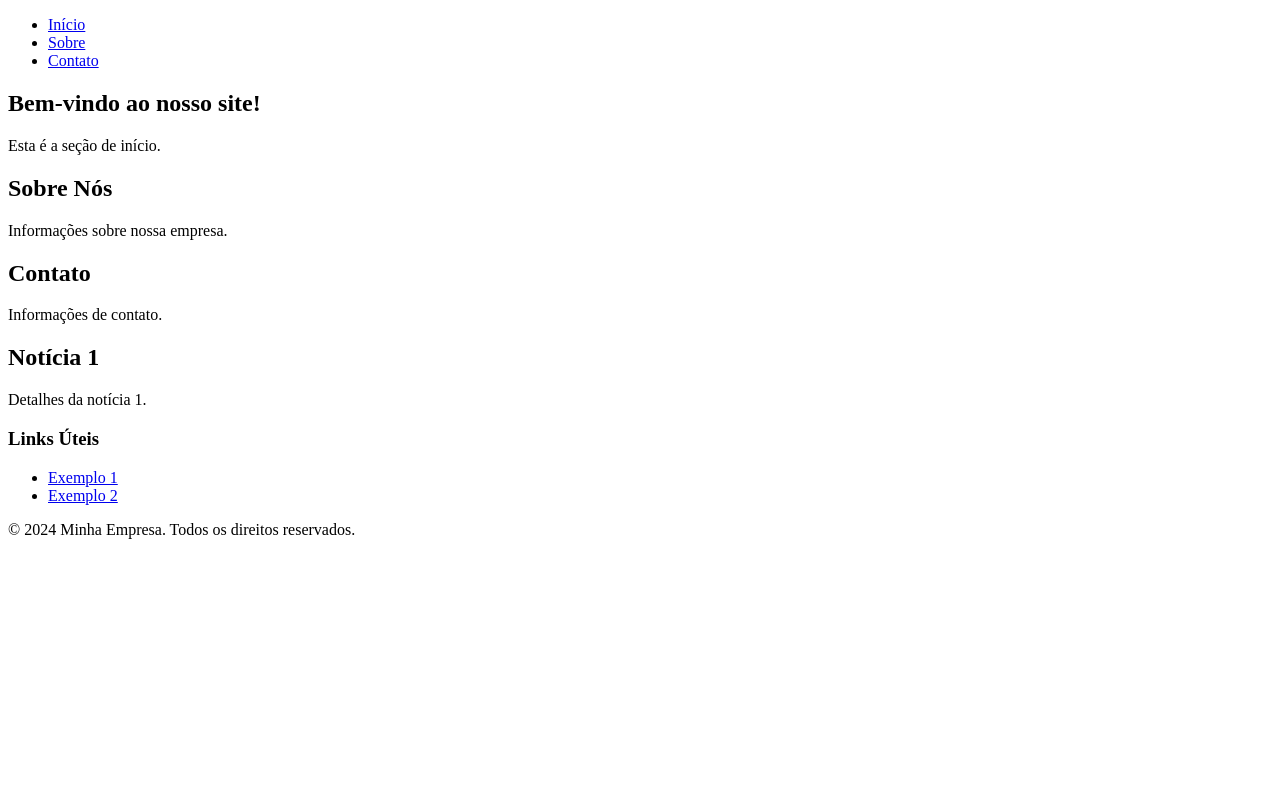
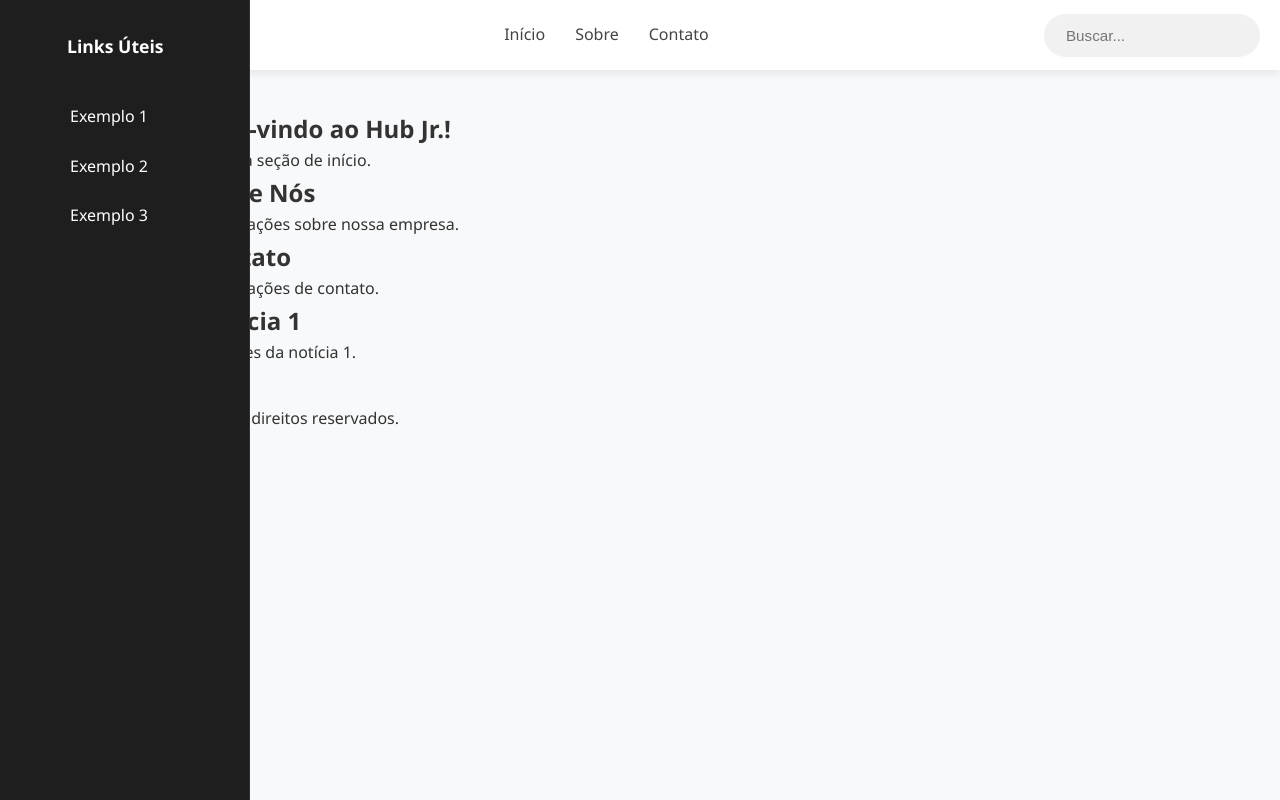
Before and after one commit to FilipeHSAraujo/startupmilionaria, a plain HTML site: page index.html in a window 1280 px wide. Drawn offline with Linux system fonts and the light colour scheme.

Commit message:
Update 1.0.1

```diff
--- a/index.html
+++ b/index.html
@@ -3,19 +3,60 @@
 <head>
     <meta charset="UTF-8">
     <meta name="viewport" content="width=device-width, initial-scale=1.0">
-    <title>Document</title>
+    <title>Hub Jr.</title>
+    <link rel="stylesheet" href="style.css">
+    <link rel="shortcut icon" href="favicon.ico" />
 </head>
 <body>
+
+<header>
+    <nav class="navbar">
+      <div class="nav-brand">
+        <a href="#">Hub Jr.</a>
+      </div>
+
+      <ul class="nav-menu">
+        <li><a href="#home">Início</a></li>
+        <li><a href="#sobre">Sobre</a></li>
+        <li><a href="#contato">Contato</a></li>
+      </ul>
+
+      <form class="nav-search" role="search">
+        <input type="search" placeholder="Buscar..." aria-label="Buscar no site" />
+        <button type="submit">
+          <i class="fas fa-search"></i>
+        </button>
+      </form>
+
+      <!-- Botão mobile -->
+      <div class="hamburger">
+        <span></span>
+        <span></span>
+        <span></span>
+      </div>
+    </nav>
+  </header>
+
+
+<aside class="menu_lateral">
+    <h3><i class="fas fa-link"></i> <span>Links Úteis</span></h3>
     <nav>
-        <ul>
-            <li><a href="#home">Início</a></li>
-            <li><a href="#sobre">Sobre</a></li>
-            <li><a href="#contato">Contato</a></li>
-        </ul>
+      <a href="https://www.example.com">
+        <i class="fas fa-globe"></i> <span>Exemplo 1</span>
+      </a>
+      <a href="https://www.example.org">
+        <i class="fas fa-cog"></i> <span>Exemplo 2</span>
+      </a>
+      <a href="https://www.example.net">
+        <i class="fas fa-star"></i> <span>Exemplo 3</span>
+      </a>
     </nav>
+  </aside>
+
+  <main>
 
     <section id="home">
-        <h1>Bem-vindo ao nosso site!</h1>
+        <h1>Bem-vindo ao Hub Jr.!</h1>
         <p>Esta é a seção de início.</p>
     </section>
     <section id="sobre">
@@ -35,16 +76,13 @@
         </article>
     </section>
 
-    <aside>
-        <h3>Links Úteis</h3>
-        <ul>
-            <li><a href="https://www.example.com">Exemplo 1</a></li>
-            <li><a href="https://www.example.org">Exemplo 2</a></li>
-        </ul>
-    </aside>
+</main>
+
+
+
 
     <footer>
-        <p>&copy; 2024 Minha Empresa. Todos os direitos reservados.</p>
+        <p>&copy; 2024 Hub Jr. Todos os direitos reservados.</p>
     </footer>
 </body>
 </html>
--- /dev/null
+++ b/style.css
@@ -0,0 +1,322 @@
+* {
+  margin: 0;
+  padding: 0;
+  box-sizing: border-box;
+}
+
+body {
+  font-family: Arial, sans-serif;
+  background-color: #f4f4f4;
+  color: #333;
+  min-height: 100vh;
+  padding-left: 70px; /* Espaço para o menu colapsado */
+  transition: padding-left 0.3s ease;
+}
+
+.menu_lateral {
+  position: fixed;
+  top: 0;
+  left: 0;
+  height: 100%;
+  width: 70px; /* Largura colapsada */
+  background-color: #1E1E1F;
+  padding: 20px 0;
+  transition: width 0.3s ease;
+  overflow: hidden;
+  z-index: 1000;
+  border-right: 1px solid #333;
+}
+
+.menu_lateral:hover {
+  width: 250px; /* Largura expandida */
+}
+
+.menu_lateral h3,
+.menu_lateral a {
+  color: #fff;
+  text-decoration: none;
+  display: flex;
+  align-items: center;
+  padding: 12px 15px;
+  white-space: nowrap;
+  transition: background 0.2s;
+}
+
+.menu_lateral h3 {
+  font-size: 1.1rem;
+  margin-bottom: 20px;
+  padding-left: 12px;
+}
+
+.menu_lateral a:hover {
+  background-color: #2a2a2b;
+}
+
+.menu_lateral i {
+  font-size: 1.3rem;
+  width: 40px;
+  text-align: center;
+  flex-shrink: 0;
+}
+
+.menu_lateral span {
+  margin-left: 15px;
+  opacity: 0;
+  transition: opacity 0.1s ease;
+}
+
+.menu_lateral:hover span {
+  opacity: 1;
+}
+
+/* Responsividade para mobile */
+@media (max-width: 768px) {
+  .menu_lateral {
+    width: 60px;
+  }
+  .menu_lateral:hover {
+    width: 200px;
+  }
+  body {
+    padding-left: 60px;
+  }
+}
+
+/* Main ajusta com o menu */
+main {
+  padding: 30px;
+  max-width: 1000px;
+}
+
+* {
+  margin: 0;
+  padding: 0;
+  box-sizing: border-box;
+}
+
+body {
+  font-family: 'Segoe UI', Tahoma, Geneva, Verdana, sans-serif;
+  background-color: #f8f9fa;
+  color: #333;
+  line-height: 1.6;
+}
+
+header {
+  background-color: #ffffff;
+  box-shadow: 0 2px 10px rgba(0, 0, 0, 0.1);
+  position: sticky;
+  top: 0;
+  z-index: 1000;
+}
+
+.navbar {
+  display: flex;
+  justify-content: space-between;
+  align-items: center;
+  padding: 0 20px;
+  max-width: 1400px;
+  margin: 0 auto;
+  height: 70px;
+}
+
+.nav-brand a {
+  font-size: 1.5rem;
+  font-weight: bold;
+  color: #1E1E1F;
+  text-decoration: none;
+}
+
+.nav-menu {
+  display: flex;
+  list-style: none;
+  gap: 30px;
+}
+
+.nav-menu a {
+  text-decoration: none;
+  color: #444;
+  font-weight: 500;
+  transition: color 0.3s ease;
+  position: relative;
+}
+
+.nav-menu a:hover {
+  color: #007bff;
+}
+
+.nav-menu a::after {
+  content: '';
+  position: absolute;
+  width: 0;
+  height: 2px;
+  bottom: -8px;
+  left: 0;
+  background-color: #007bff;
+  transition: width 0.3s ease;
+}
+
+.nav-menu a:hover::after {
+  width: 100%;
+}
+
+/* Barra de pesquisa */
+.nav-search {
+  display: flex;
+  align-items: center;
+  background-color: #f1f1f1;
+  border-radius: 25px;
+  padding: 5px 10px;
+  transition: all 0.3s ease;
+}
+
+.nav-search input {
+  border: none;
+  background: transparent;
+  outline: none;
+  padding: 8px 12px;
+  width: 180px;
+  font-size: 0.95rem;
+}
+
+.nav-search button {
+  background: transparent;
+  border: none;
+  color: #666;
+  cursor: pointer;
+  padding: 8px;
+  font-size: 1rem;
+  transition: color 0.3s;
+}
+
+.nav-search button:hover {
+  color: #007bff;
+}
+
+.nav-search:hover {
+  background-color: #e9ecef;
+  box-shadow: 0 0 0 1px #007bff;
+}
+
+/* Hamburger (mobile) */
+.hamburger {
+  display: none;
+  flex-direction: column;
+  cursor: pointer;
+  gap: 5px;
+}
+
+.hamburger span {
+  width: 25px;
+  height: 3px;
+  background-color: #333;
+  transition: all 0.3s ease;
+}
+
+.hamburger.active span:nth-child(1) {
+  transform: rotate(45deg) translate(5px, 5px);
+}
+
+.hamburger.active span:nth-child(2) {
+  opacity: 0;
+}
+
+.hamburger.active span:nth-child(3) {
+  transform: rotate(-45deg) translate(7px, -6px);
+}
+
+/* Responsividade */
+@media (max-width: 992px) {
+  .nav-search input {
+    width: 140px;
+  }
+}
+
+@media (max-width: 768px) {
+  .hamburger {
+    display: flex;
+  }
+
+  .nav-menu,
+  .nav-search {
+    position: absolute;
+    top: 70px;
+    left: 0;
+    width: 100%;
+    background-color: white;
+    flex-direction: column;
+    padding: 20px;
+    box-shadow: 0 5px 10px rgba(0,0,0,0.1);
+    transform: translateY(-150%);
+    opacity: 0;
+    visibility: hidden;
+    transition: all 0.4s ease;
+  }
+
+  .nav-menu.active,
+  .nav-search.active {
+    transform: translateY(0);
+    opacity: 1;
+    visibility: visible;
+  }
+
+  .nav-menu {
+    order: 1;
+    gap: 15px;
+    padding-bottom: 10px;
+  }
+
+  .nav-menu li {
+    width: 100%;
+    text-align: center;
+  }
+
+  .nav-menu a {
+    display: block;
+    padding: 12px 0;
+    font-size: 1.1rem;
+  }
+
+  .nav-search {
+    order: 2;
+    width: 90%;
+    margin: 10px auto 0;
+  }
+
+  .nav-search input {
+    width: 100%;
+  }
+}
+
+main {
+  padding: 40px 20px;
+  max-width: 1000px;
+  margin: 0 auto;
+}
+
+
+
+
+/*
+body {
+ background-color: #121213;
+ color: white;
+}
+
+nav a {
+ text-decoration: none;
+ color: white;
+ justify-content: space-between;
+ display: flex;
+ cursor: pointer;
+ padding: 10px;
+ list-style-type: none;
+}
+
+aside.menu_lateral {
+ background-color: #1E1E1F;
+ padding: 15px;
+ margin-top: 20px;
+ border-radius: 8px;
+
+}
+ */
```
Also changed, not shown: favicon.ico (added), favicon.png (added).
